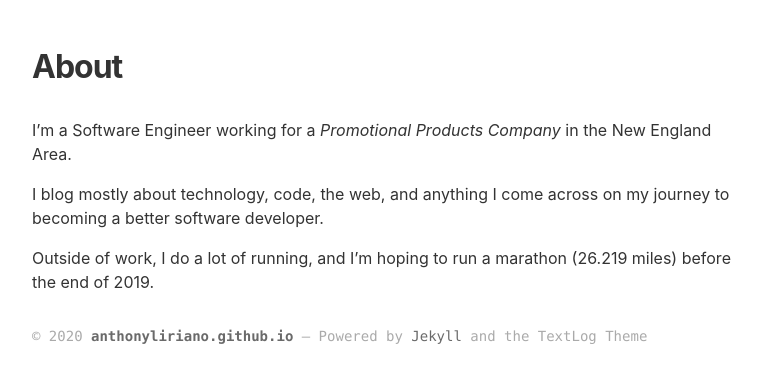
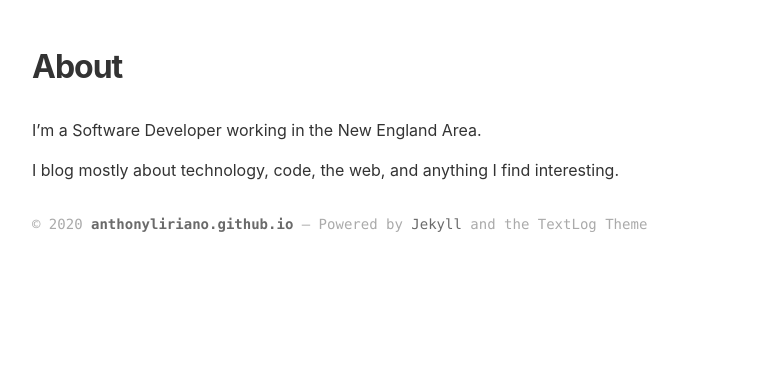
Before and after one commit to anthonyliriano/anthonyliriano.github.io, a Jekyll site: the page built from about.md, in a window 1280 px wide. Shown: the top 383 px of the page, without its empty margins (8-770 px from the left). Built offline with Jekyll 4.4.1, drawn with Linux system fonts in a browser that asks for light colours.

Commit message:
Update about.md

```diff
--- a/about.md
+++ b/about.md
@@ -3,8 +3,6 @@ layout: page
 title: About
 ---
 
-I'm a Software Engineer working for a _Promotional Products Company_ in the New England Area.
+I'm a Software Developer working in the New England Area.
 
-I blog mostly about technology, code, the web, and anything I come across on my journey to becoming a better software developer.
-
-Outside of work, I do a lot of running, and I’m hoping to run a marathon (26.219 miles) before the end of 2019.
+I blog mostly about technology, code, the web, and anything I find interesting.
```
